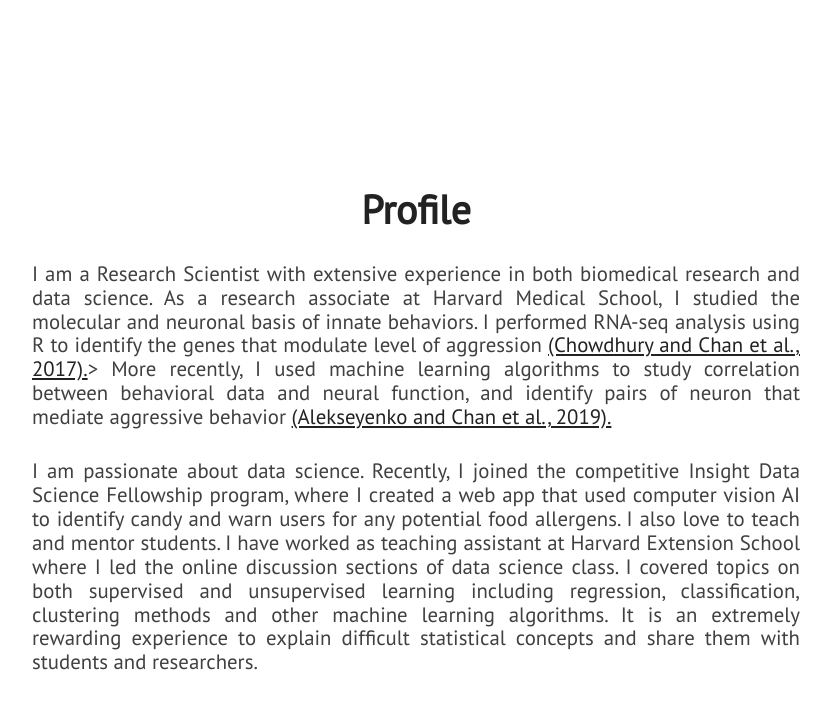
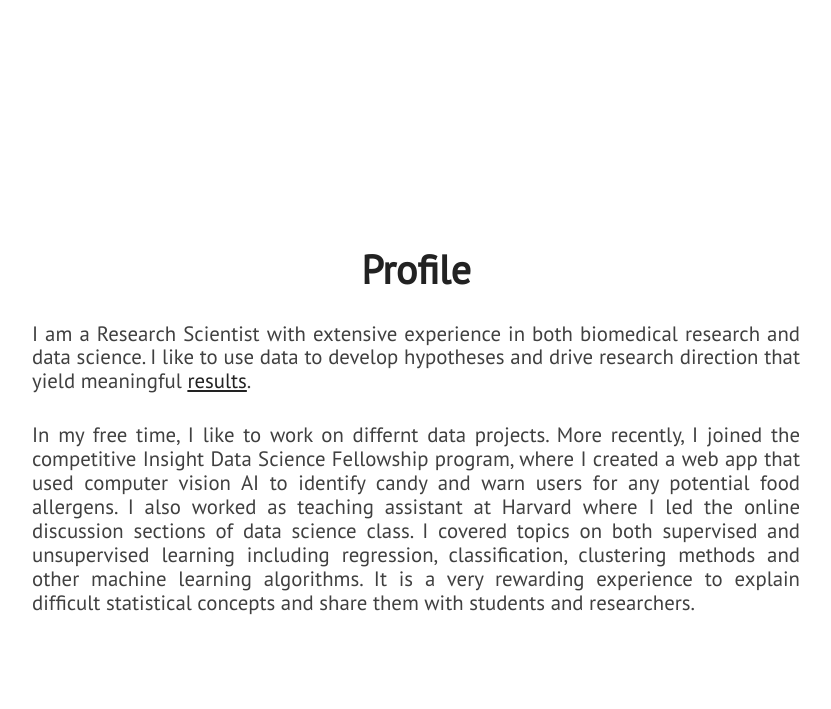
Before and after one commit to ybchan/ybchan.github.io, a Jekyll site: the page built from index.html, in a window 1280 px wide and 900 px high, scrolled down 985 px. Shown: the top 709 px of the window, without its empty margins (224-1055 px from the left). Built offline with Jekyll 4.4.1, drawn with Linux system fonts in a browser that asks for light colours; nearby versions of some CDN libraries.

Commit message:
Update about.html

```diff
--- a/_includes/about.html
+++ b/_includes/about.html
@@ -3,10 +3,10 @@
         <div id="about-text">
             <div class="section-heading">Profile</div>
             <p class="paragraph-text justify-text">
-                I am a Research Scientist with extensive experience in both biomedical research and data science. As a research associate at Harvard Medical School, I studied the molecular and neuronal basis of innate behaviors. I performed RNA-seq analysis using R to identify the genes that modulate level of aggression <a href="https://www.pnas.org/content/114/9/2373.long">(Chowdhury and Chan et al., 2017).</a>> More recently, I used machine learning algorithms to study correlation between behavioral data and neural function, and identify pairs of neuron that mediate aggressive behavior <a href="https://pubmed.ncbi.nlm.nih.gov/31231050/">(Alekseyenko and Chan et al., 2019).</a>
+                I am a Research Scientist with extensive experience in both biomedical research and data science. I like to use data to develop hypotheses and drive research direction that yield meaningful <a href="https://pubmed.ncbi.nlm.nih.gov/31231050/">results</a>.
             </p>
             <p class="paragraph-text justify-text">
-                I am passionate about data science. Recently, I joined the competitive Insight Data Science Fellowship program, where I created a web app that used computer vision AI to identify candy and warn users for any potential food allergens. I also love to teach and mentor students. I have worked as teaching assistant at Harvard Extension School where I led the online discussion sections of data science class. I covered topics on both supervised and unsupervised learning including regression, classification, clustering methods and other machine learning algorithms. It is an extremely rewarding experience to explain difficult statistical concepts and share them with students and researchers.
+                In my free time, I like to work on differnt data projects. More recently, I joined the competitive Insight Data Science Fellowship program, where I created a web app that used computer vision AI to identify candy and warn users for any potential food allergens. I also worked as teaching assistant at Harvard where I led the online discussion sections of data science class. I covered topics on both supervised and unsupervised learning including regression, classification, clustering methods and other machine learning algorithms. It is a very rewarding experience to explain difficult statistical concepts and share them with students and researchers.
             </p>
         </div>
     </section>
```
